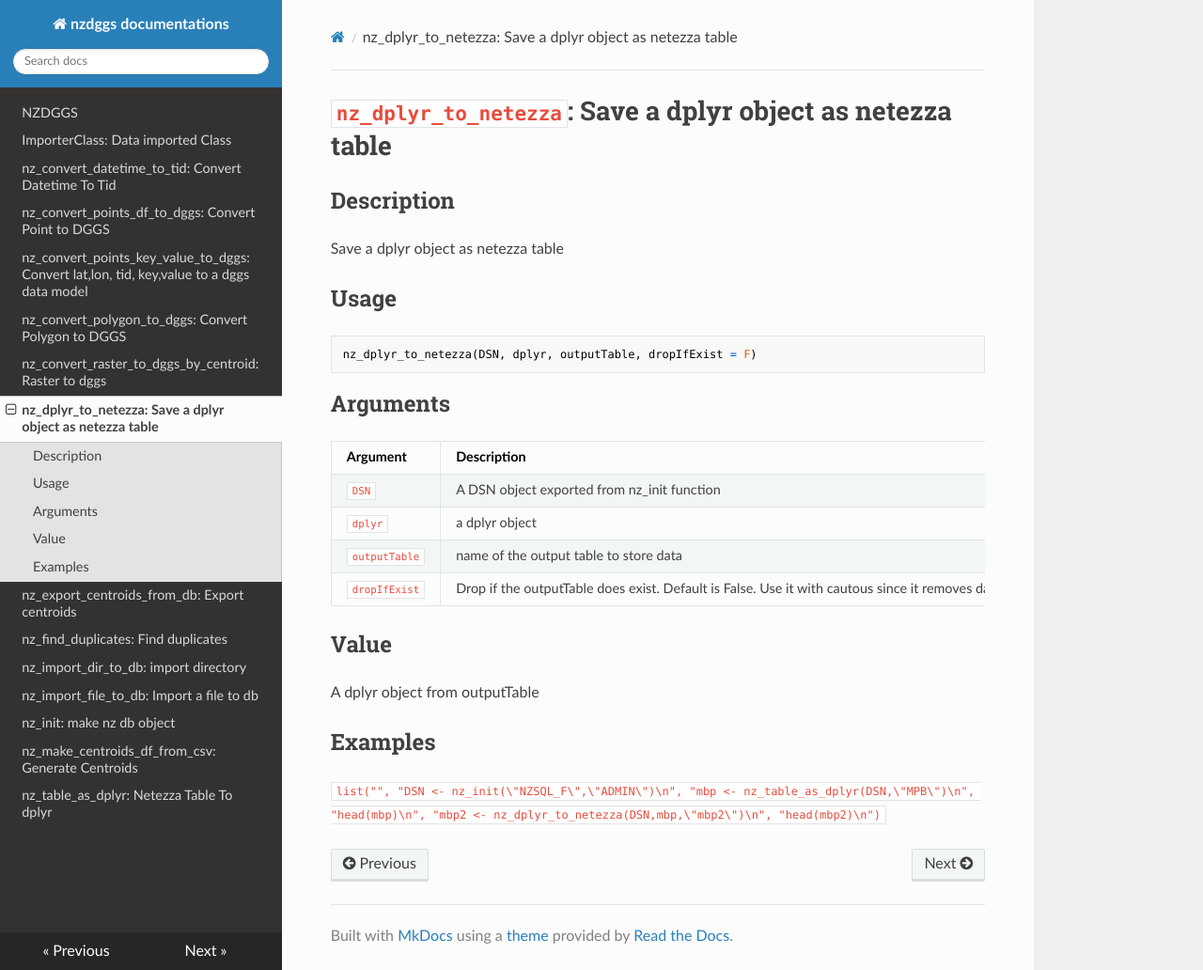
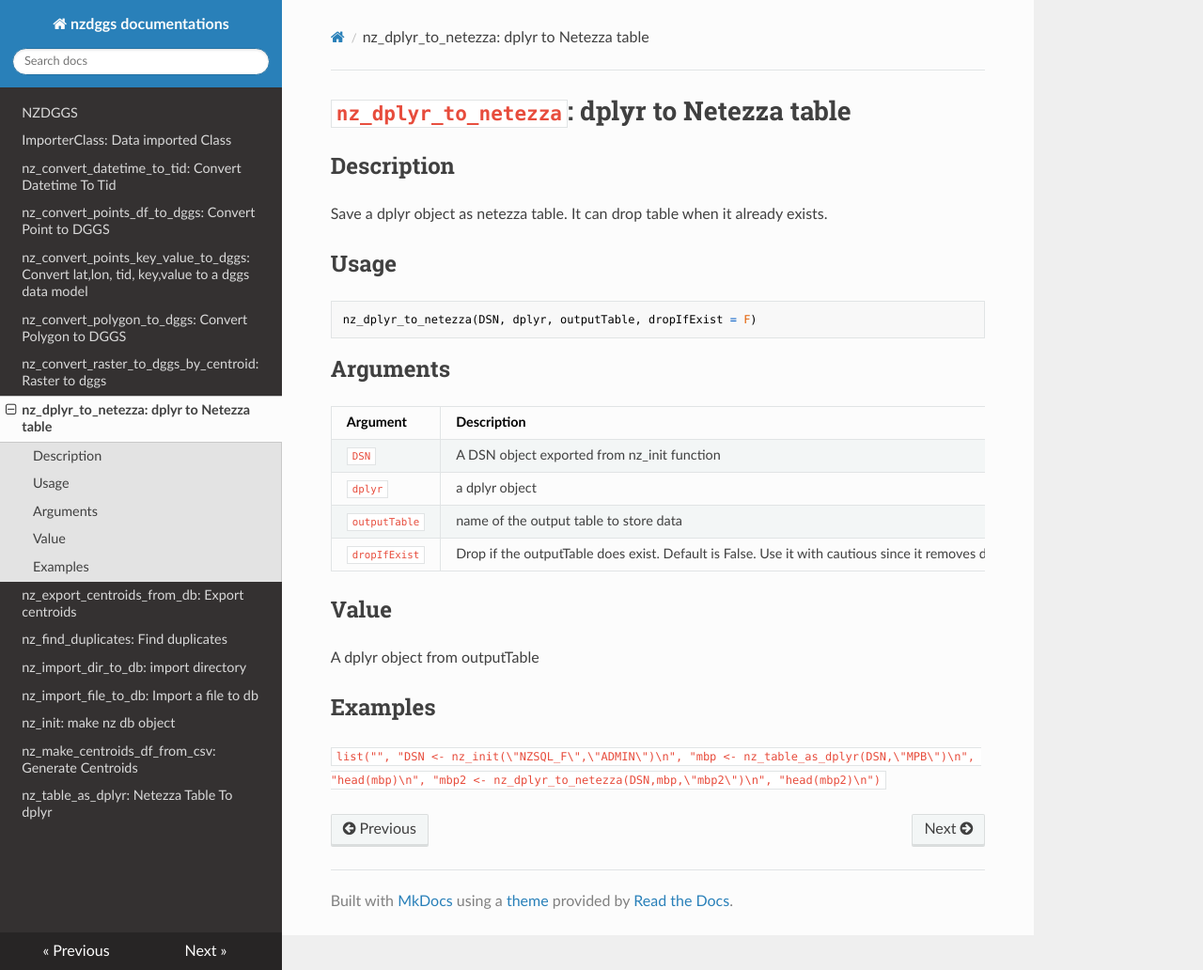
Before and after one commit to thespatiallabatLaurier/nzdggs, an MkDocs documentation site: the page built from docs/nz_dplyr_to_netezza.md, in a window 1280 px wide and 1032 px high. Shown: the whole window at 94% size. Built offline with MkDocs 1.6.1, drawn with Linux system fonts in a browser that asks for light colours; nearby versions of some CDN libraries.

````diff
--- a/docs/nz_dplyr_to_netezza.md
+++ b/docs/nz_dplyr_to_netezza.md
@@ -1,9 +1,9 @@
-# `nz_dplyr_to_netezza`: Save a dplyr object as netezza table
+# `nz_dplyr_to_netezza`: dplyr to Netezza table
 
 ## Description
 
 
- Save a dplyr object as netezza table
+ Save a dplyr object as netezza table. It can drop table when it already exists.
 
 
 ## Usage
@@ -20,7 +20,7 @@
 ```DSN```     |     A DSN object exported from nz_init function
 ```dplyr```     |     a dplyr object
 ```outputTable```     |     name of the output table to store data
-```dropIfExist```     |     Drop if the outputTable does exist. Default is False. Use it with cautous since it removes data in the existing outputTable permanently
+```dropIfExist```     |     Drop if the outputTable does exist. Default is False. Use it with cautious since it removes data in the existing outputTable permanently
 
 ## Value
 
````
Also changed, not shown: docs/nz_table_as_dplyr.md (+1 -1 lines), 4 other files.
